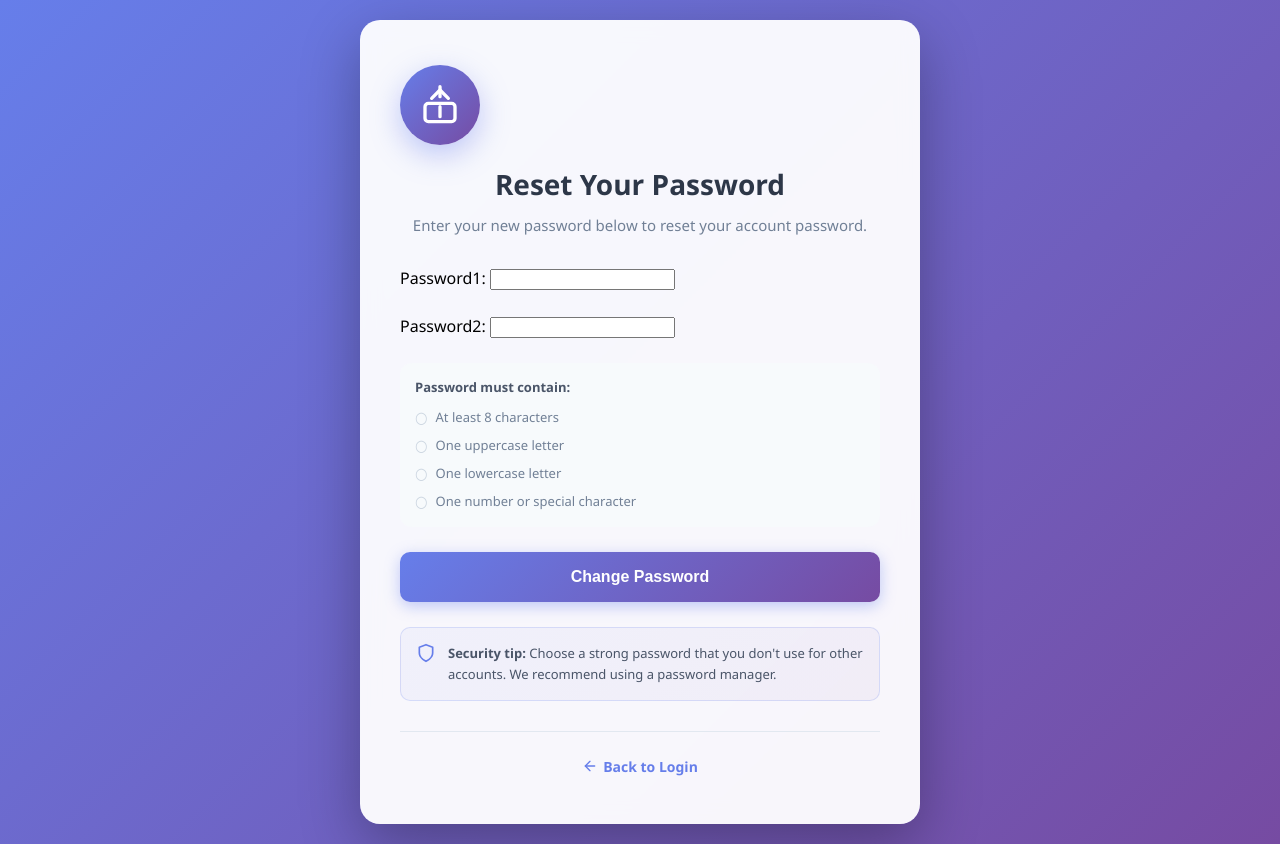
After one commit to AkshitaKhandelwal21/The_Wow_EventManagementSystem, a Django app: page /reset_password/1/ in a window 1280 px wide. The commit adds this page. Run offline with Django 5.2, Linux system fonts and the light colour scheme.

Commit message:
forgot password

```diff
--- a/accounts/forms.py
+++ b/accounts/forms.py
@@ -48,3 +48,20 @@ class LoginForm(forms.Form):
 
 class ForgotPasswordForm(forms.Form):
     email = forms.CharField()
+
+
+class ResetPasswordForm(forms.ModelForm):
+    password1 = forms.CharField(widget=forms.PasswordInput)
+    password2 = forms.CharField(widget=forms.PasswordInput)
+
+    class Meta:
+        model = CustomUser
+        fields = ['password1', 'password2']
+        widgets = {
+            'password1': forms.PasswordInput(attrs={
+                'class': 'form-control'
+            }),
+            'password2': forms.PasswordInput(attrs={
+                'class': 'form-control'
+            })
+        }
--- a/accounts/models.py
+++ b/accounts/models.py
@@ -46,3 +46,14 @@ class EmailVerificationToken(models.Model):
 
     def is_expired(self):
         return timezone.now() > self.expires_at
+
+
+class PasswordVerificationToken(models.Model):
+    user = models.ForeignKey('CustomUser', on_delete=models.CASCADE)
+    token = models.CharField(max_length=64, unique=True)
+    created_at = models.DateTimeField(auto_now_add=True)
+    expires_at = models.DateTimeField()
+    is_blacklisted = models.BooleanField(default=False)
+
+    def is_expired(self):
+        return timezone.now() > self.expires_at
--- a/accounts/templates/forgotPassword.html
+++ b/accounts/templates/forgotPassword.html
@@ -3,7 +3,7 @@
 <head>
     <meta charset="UTF-8">
     <meta name="viewport" content="width=device-width, initial-scale=1.0">
-    <title>Forgot Password - EventHub</title>
+    <title>Forgot Password</title>
 </head>
 <body style="margin: 0; padding: 0; font-family: 'Segoe UI', Tahoma, Geneva, Verdana, sans-serif; background: linear-gradient(135deg, #667eea 0%, #764ba2 100%); min-height: 100vh; display: flex; justify-content: center; align-items: center; padding: 20px; box-sizing: border-box;">
 
@@ -23,7 +23,9 @@
         </div>
 
         <!-- Form -->
-        <form id="forgotPasswordForm" style="display: flex; flex-direction: column; gap: 25px;" onsubmit="handleSubmit(event)">
+        <form id="forgotPasswordForm" style="display: flex; flex-direction: column; gap: 25px;"
+        method="POST">
+        {% csrf_token %}
 
             <!-- Email Input -->
             <div>
--- /dev/null
+++ b/accounts/templates/reset_password.html
@@ -0,0 +1,88 @@
+<!DOCTYPE html>
+<html lang="en">
+<head>
+    <meta charset="UTF-8">
+    <meta name="viewport" content="width=device-width, initial-scale=1.0">
+    <title>Reset Password - EventHub</title>
+</head>
+<body style="margin: 0; padding: 0; font-family: 'Segoe UI', Tahoma, Geneva, Verdana, sans-serif; background: linear-gradient(135deg, #667eea 0%, #764ba2 100%); min-height: 100vh; display: flex; justify-content: center; align-items: center; padding: 20px; box-sizing: border-box;">
+
+    <div style="background: rgba(255, 255, 255, 0.95); border-radius: 20px; box-shadow: 0 20px 60px rgba(0, 0, 0, 0.3); max-width: 480px; width: 100%; padding: 45px 40px; backdrop-filter: blur(10px);">
+
+        <!-- Icon -->
+        <div style="text-align: center; margin-bottom: 30px;">
+            <div style="display: inline-block; background: linear-gradient(135deg, #667eea 0%, #764ba2 100%); width: 80px; height: 80px; border-radius: 50%; display: flex; align-items: center; justify-content: center; margin-bottom: 20px; box-shadow: 0 10px 30px rgba(102, 126, 234, 0.4);">
+                <svg width="40" height="40" viewBox="0 0 24 24" fill="none" stroke="white" stroke-width="2" stroke-linecap="round" stroke-linejoin="round">
+                    <path d="M12 1v6m0 6v6"></path>
+                    <path d="M17 8l-5-5-5 5"></path>
+                    <rect x="3" y="11" width="18" height="11" rx="2" ry="2"></rect>
+                </svg>
+            </div>
+            <h1 style="margin: 0 0 10px; color: #2d3748; font-size: 28px; font-weight: 700;">Reset Your Password</h1>
+            <p style="margin: 0; color: #718096; font-size: 15px; line-height: 1.6;">Enter your new password below to reset your account password.</p>
+        </div>
+
+        <!-- Form -->
+        <form id="resetPasswordForm" style="display: flex; flex-direction: column; gap: 25px;"
+        method="POST" action="">
+            {% csrf_token %}
+
+            {{form}}
+
+            <!-- Password Strength Indicator -->
+            <div style="background: #f7fafc; border-radius: 12px; padding: 15px;">
+                <p style="margin: 0 0 10px; color: #4a5568; font-size: 13px; font-weight: 600;">Password must contain:</p>
+                <div style="display: flex; flex-direction: column; gap: 6px;">
+                    <div style="display: flex; align-items: center; gap: 8px;">
+                        <span style="color: #cbd5e0; font-size: 16px;">○</span>
+                        <span style="color: #718096; font-size: 13px;">At least 8 characters</span>
+                    </div>
+                    <div style="display: flex; align-items: center; gap: 8px;">
+                        <span style="color: #cbd5e0; font-size: 16px;">○</span>
+                        <span style="color: #718096; font-size: 13px;">One uppercase letter</span>
+                    </div>
+                    <div style="display: flex; align-items: center; gap: 8px;">
+                        <span style="color: #cbd5e0; font-size: 16px;">○</span>
+                        <span style="color: #718096; font-size: 13px;">One lowercase letter</span>
+                    </div>
+                    <div style="display: flex; align-items: center; gap: 8px;">
+                        <span style="color: #cbd5e0; font-size: 16px;">○</span>
+                        <span style="color: #718096; font-size: 13px;">One number or special character</span>
+                    </div>
+                </div>
+            </div>
+
+            <!-- Change Password Button -->
+            <button type="submit" id="submitBtn" style="width: 100%; padding: 16px; background: linear-gradient(135deg, #667eea 0%, #764ba2 100%); color: white; border: none; border-radius: 10px; font-size: 16px; font-weight: 600; cursor: pointer; transition: all 0.3s; box-shadow: 0 4px 15px rgba(102, 126, 234, 0.4);" onmouseover="this.style.transform='translateY(-2px)'; this.style.boxShadow='0 6px 20px rgba(102, 126, 234, 0.6)'" onmouseout="this.style.transform='translateY(0)'; this.style.boxShadow='0 4px 15px rgba(102, 126, 234, 0.4)'">
+                Change Password
+            </button>
+        </form>
+
+        <!-- Security Notice -->
+        <div style="background: linear-gradient(135deg, rgba(102, 126, 234, 0.05) 0%, rgba(118, 75, 162, 0.05) 100%); border: 1px solid rgba(102, 126, 234, 0.2); border-radius: 10px; padding: 15px; margin-top: 25px; display: flex; gap: 12px;">
+            <div style="flex-shrink: 0;">
+                <svg width="20" height="20" viewBox="0 0 24 24" fill="none" stroke="#667eea" stroke-width="2" stroke-linecap="round" stroke-linejoin="round">
+                    <path d="M12 22s8-4 8-10V5l-8-3-8 3v7c0 6 8 10 8 10z"></path>
+                </svg>
+            </div>
+            <div>
+                <p style="margin: 0; color: #4a5568; font-size: 13px; line-height: 1.6;">
+                    <strong>Security tip:</strong> Choose a strong password that you don't use for other accounts. We recommend using a password manager.
+                </p>
+            </div>
+        </div>
+
+        <!-- Back to Login -->
+        <div style="text-align: center; margin-top: 30px; padding-top: 25px; border-top: 1px solid #e2e8f0;">
+            <a href="#" style="color: #667eea; text-decoration: none; font-size: 14px; font-weight: 600; display: inline-flex; align-items: center; gap: 5px; transition: all 0.3s;" onmouseover="this.style.color='#764ba2'" onmouseout="this.style.color='#667eea'">
+                <svg width="16" height="16" viewBox="0 0 24 24" fill="none" stroke="currentColor" stroke-width="2" stroke-linecap="round" stroke-linejoin="round">
+                    <line x1="19" y1="12" x2="5" y2="12"></line>
+                    <polyline points="12 19 5 12 12 5"></polyline>
+                </svg>
+                Back to Login
+            </a>
+        </div>
+    </div>
+
+</body>
+</html
--- a/accounts/urls.py
+++ b/accounts/urls.py
@@ -10,4 +10,5 @@ urlpatterns = [
     path('resend-verification/', views.ResendVerificationLink.as_view(), name='resend-verification-link'),
     path('verify/<str:token>/', views.SendEmailVerificationView.as_view(), name='email-verification'),
     path('forgot-password/', views.ForgotPasswordView.as_view(), name='forgot-password'),
+    path('reset_password/<str:token>/', views.ResetPasswordView.as_view(), name='reset_password'),
 ]
--- a/accounts/views.py
+++ b/accounts/views.py
@@ -1,14 +1,14 @@
 from django.utils import timezone
 from django.http import HttpResponse
-from django.shortcuts import redirect, render
+from django.shortcuts import get_object_or_404, redirect, render
 from django.views.generic import TemplateView, FormView
 from django.contrib.auth import authenticate, login, logout
 from The_Wow import settings
-from accounts.forms import LoginForm, RegistrationForm
-from accounts.models import CustomUser, EmailVerificationToken
+from accounts.forms import ForgotPasswordForm, LoginForm, RegistrationForm, ResetPasswordForm
+from accounts.models import CustomUser, EmailVerificationToken, PasswordVerificationToken
 from django.contrib.auth.mixins import LoginRequiredMixin
 
-from accounts.utils import create_verification_token, send_email
+from accounts.utils import create_password_verification_token, create_verification_token, send_email, send_pass_reset_mail
 
 # Create your views here.
 class SignupView(TemplateView):
@@ -130,3 +130,54 @@ class LogoutView(LoginRequiredMixin ,TemplateView):
 
 class ForgotPasswordView(TemplateView):
     template_name = 'forgotPassword.html'
+
+    def get_context_data(self, **kwargs):
+        context = super().get_context_data(**kwargs)
+        context['form'] = ForgotPasswordForm()
+        return context
+
+    def post(self, request, *args, **kwargs):
+        form = ForgotPasswordForm(request.POST)
+        if form.is_valid():
+            email = form.cleaned_data['email']
+            print(email)
+            user = CustomUser.objects.filter(email=email).first()
+            # print(user.email)
+
+            # if not user:
+            #     return redirect('signup')
+
+            token_obj = create_password_verification_token(user)
+            send_pass_reset_mail(user, token_obj.token)
+            return HttpResponse("Click on the link to change password")
+
+        return self.render_to_response({'form': form})
+
+
+class ResetPasswordView(TemplateView):
+    template_name = 'reset_password.html'
+
+    def get_context_data(self, **kwargs):
+        context = super().get_context_data(**kwargs)
+        token = self.kwargs['token']
+        context['form'] = ResetPasswordForm()
+        context['token'] = token
+        return context
+
+    def post(self, request, *args, **kwargs):
+        form = ResetPasswordForm(request.POST)
+        token = self.kwargs['token']
+        token_obj = PasswordVerificationToken.objects.select_related('user').filter(
+            token=token, is_blacklisted=False
+        ).first()
+
+        if form.is_valid():
+            user = token_obj.user
+            password = form.cleaned_data['password1']
+            user.set_password(password)
+            user.save()
+            token_obj.is_blacklisted = True
+            token_obj.save()
+
+            return redirect('login')
+        return self.render_to_response({'form': form})
```
Also changed, not shown: accounts/utils.py (+28 -1 lines).
